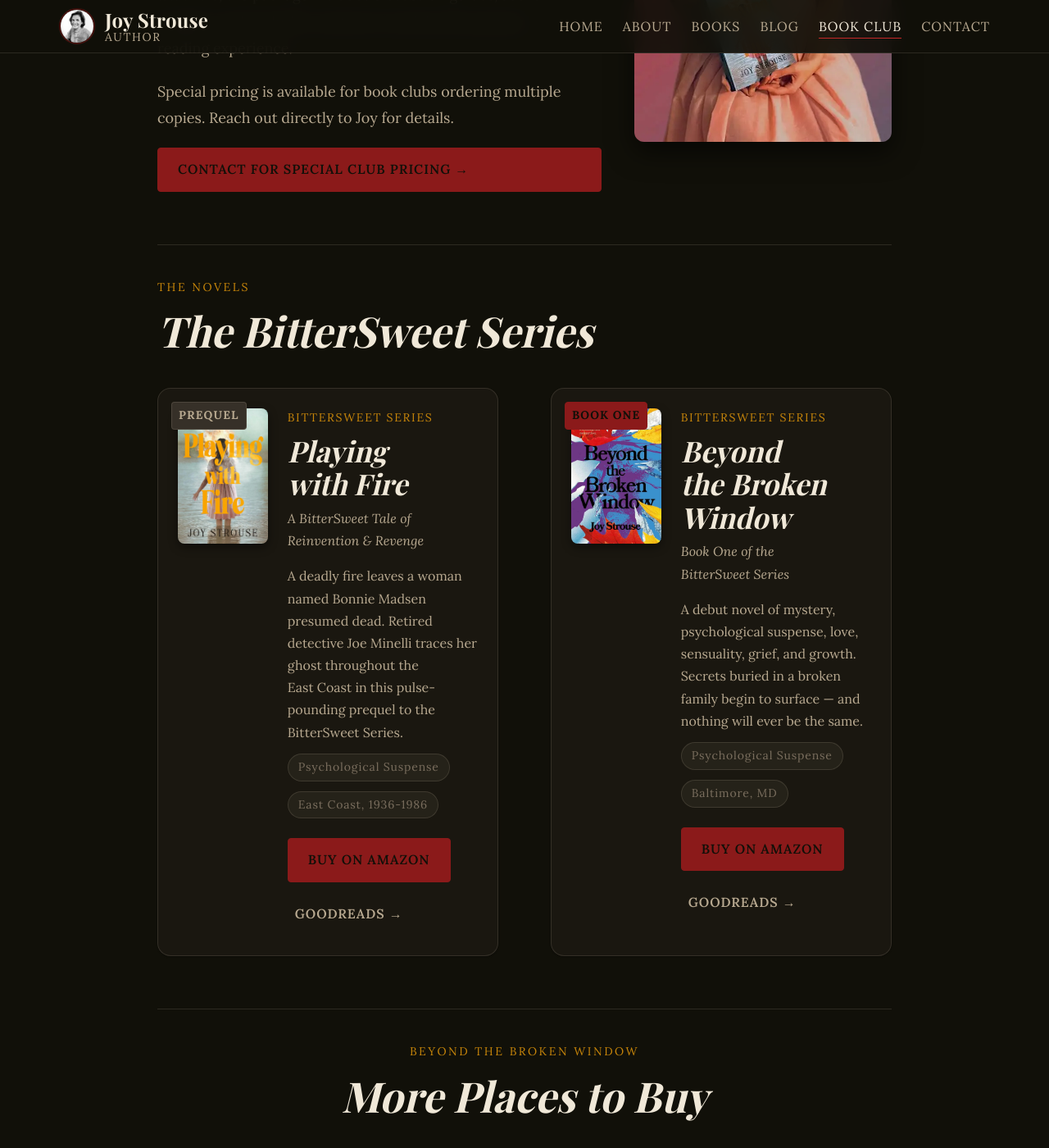
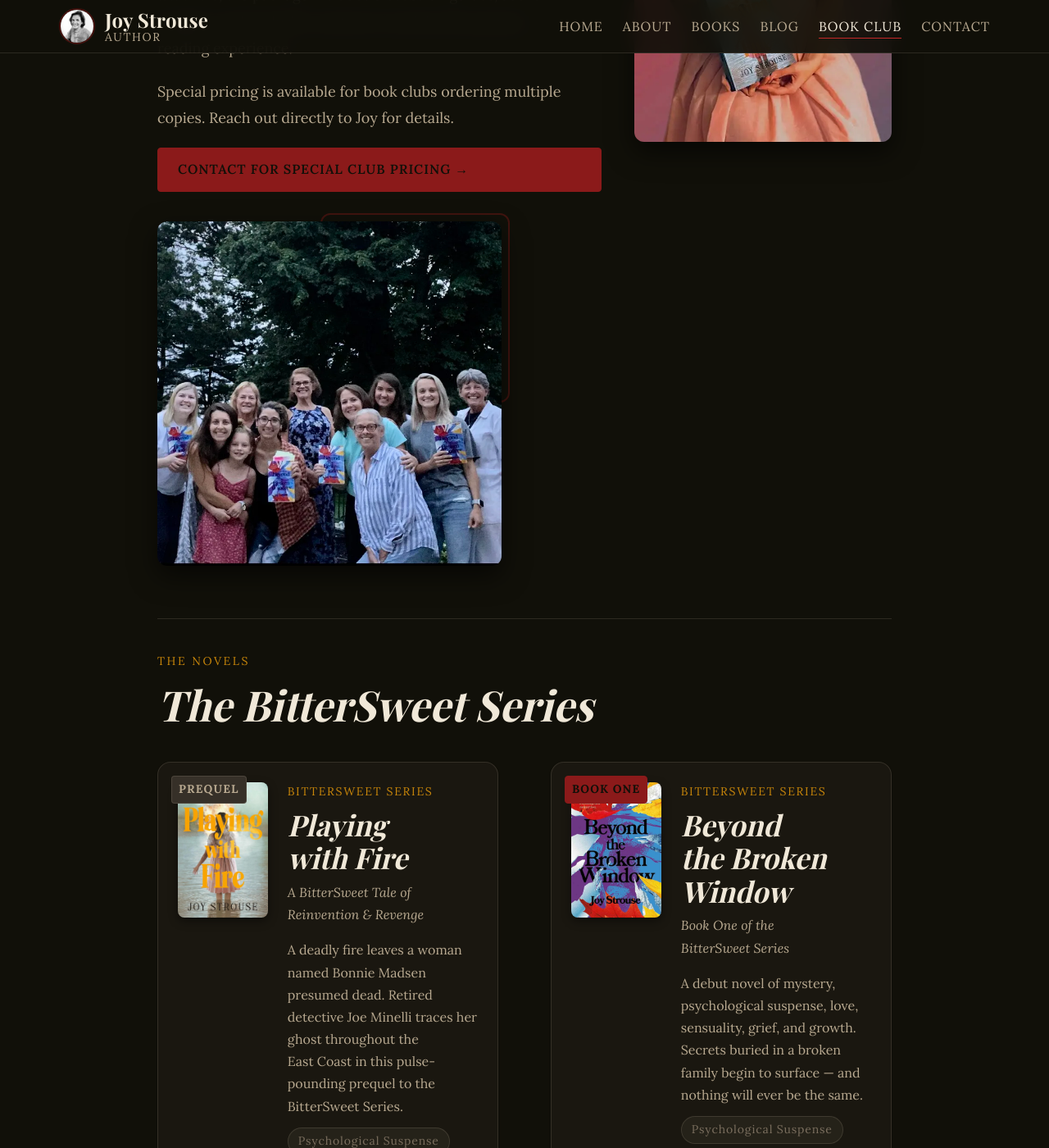
Before and after one commit to JimmyFlame77/joystrouseauthor, a Jekyll site: the page built from book-club.html, in a window 1280 px wide and 1400 px high, scrolled down 746 px. Shown: the whole window at 82% size. Built offline with Jekyll 4.4.1, drawn with Linux system fonts in a browser that asks for light colours; some web fonts are replaced.

Commit message:
Converted image to webp and updated book club page

```diff
--- a/assets/css/style.css
+++ b/assets/css/style.css
@@ -1043,6 +1043,33 @@ button { cursor: pointer; background: none; border: none; }
   line-height: 1.8;
 }
 
+.bc-inline-image-figure {
+  position: relative;
+  margin: var(--space-4) 0 0;
+  width: min(100%, 420px);
+}
+
+.bc-inline-image-figure img {
+  width: 100%;
+  height: auto;
+  border-radius: var(--radius-lg);
+  box-shadow: var(--shadow-lg);
+  object-fit: cover;
+  display: block;
+}
+
+.bc-inline-image-figure::after {
+  content: '';
+  position: absolute;
+  inset: -10px -10px auto auto;
+  width: 55%;
+  aspect-ratio: 1;
+  border: 2px solid oklch(from var(--color-primary) l c h / 0.4);
+  border-radius: var(--radius-lg);
+  pointer-events: none;
+  z-index: -1;
+}
+
 .bc-image-figure {
   position: relative;
   margin: 0;
@@ -1091,6 +1118,11 @@ button { cursor: pointer; background: none; border: none; }
 @media (max-width: 640px) {
   .bc-intro {
     grid-template-columns: 1fr;
+  }
+
+  .bc-inline-image-figure {
+    width: clamp(200px, 80%, 320px);
+    margin-inline: auto;
   }
 
   .bc-image-figure {
--- a/book-club.html
+++ b/book-club.html
@@ -17,6 +17,17 @@ permalink: /book-club/
     <p>Bring the BitterSweet Series to your book club with Joy Strouse's specially curated discussion package. Whether you're reading <em>Beyond the Broken Window</em> or diving into the prequel <em>Playing with Fire</em>, the package includes discussion guides, author insights, and exclusive content to enrich your group's reading experience.</p>
     <p>Special pricing is available for book clubs ordering multiple copies. Reach out directly to Joy for details.</p>
     <a href="mailto:joy@joystrouseauthor.com" class="btn btn-primary">Contact for Special Club Pricing &rarr;</a>
+
+    <figure class="bc-inline-image-figure">
+      <img
+        src="{{ '/assets/images/book-club-group.webp' | relative_url }}"
+        alt="A book club group gathered for a discussion"
+        width="739"
+        height="739"
+        loading="lazy"
+        decoding="async"
+      />
+    </figure>
   </div>
 
   <figure class="bc-image-figure">
```
Also changed, not shown: assets/images/book-club-group.jpg (deleted), assets/images/book-club-group.webp (added).
